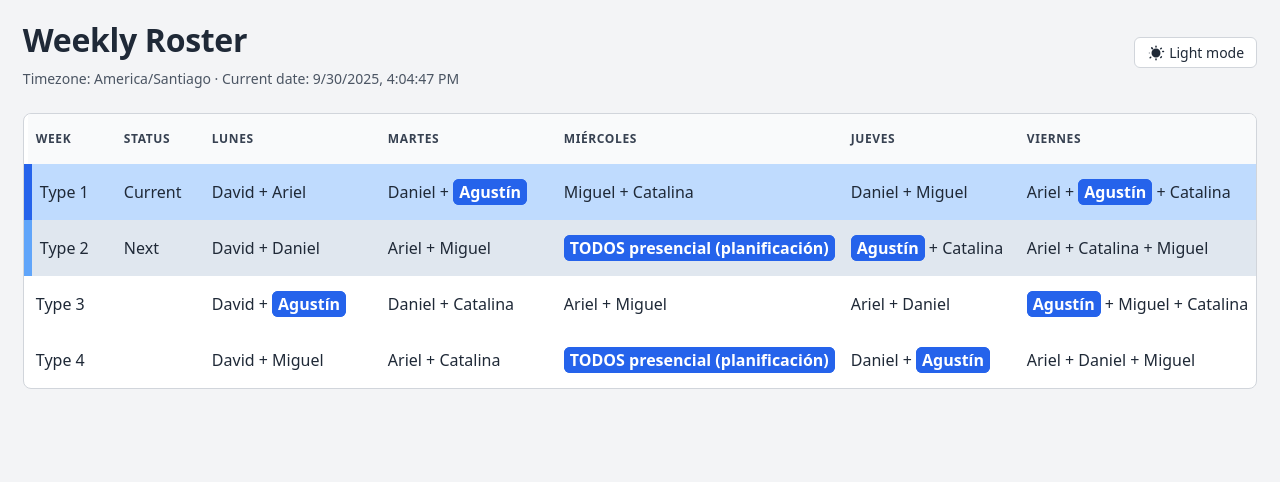
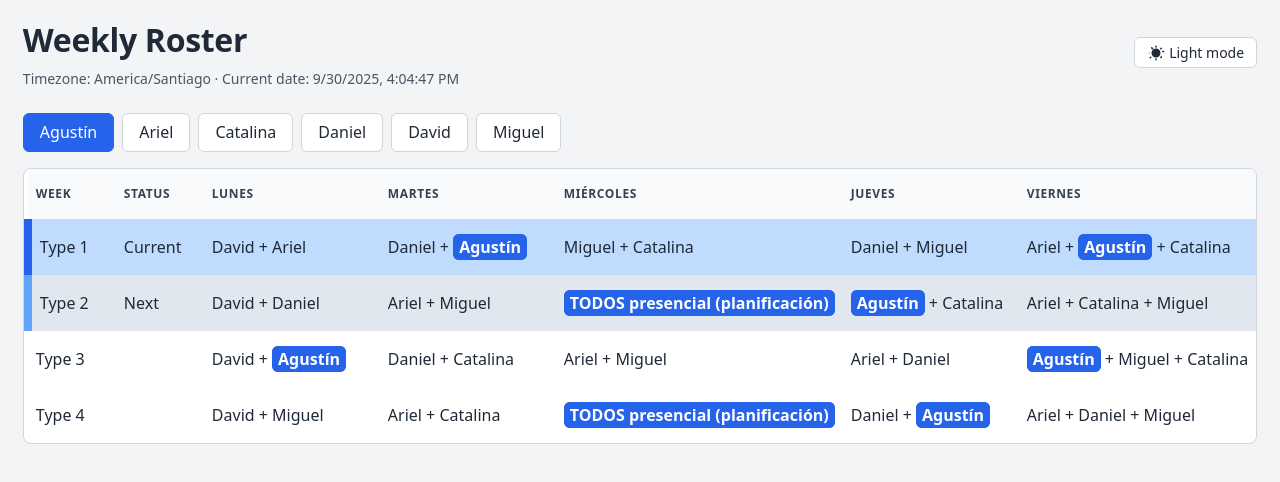
Before and after one commit to aquiroz-capex/weekly-roster-v2, a React (Vite) app: page / in a window 1280 px wide. Shown: the top 482 px of the page. Built offline with nearby package versions, Linux system fonts and the light colour scheme.

Commit message:
feat: implement member selection and filtering in the rotation table

```diff
--- a/src/App.tsx
+++ b/src/App.tsx
@@ -14,6 +14,28 @@ const App: React.FC = () => {
       return 'dark';
     }
     return 'light';
+  });
+
+  const members = useMemo(() => {
+    const names = new Set<string>();
+    config.schedule.forEach((week) => {
+      Object.values(week.days).forEach((cell) => {
+        cell.split('+').forEach((name) => {
+          const trimmed = name.trim();
+          if (
+            trimmed &&
+            trimmed !== 'TODOS presencial (planificación)' &&
+            !/^TODOS/i.test(trimmed)
+          ) {
+            names.add(trimmed);
+          }
+        });
+      });
+    });
+    return Array.from(names).sort((a, b) => a.localeCompare(b, 'es'));
+  }, []);
+  const [selectedMember, setSelectedMember] = useState<string>(() => {
+    return members.includes('Agustín') ? 'Agustín' : (members[0] || '');
   });
 
   useEffect(() => {
@@ -35,6 +57,9 @@ const App: React.FC = () => {
     () => getCurrentAndNextWeekIndices(now, config.anchorDate),
     [now]
   );
+
+  const normalize = (str: string) => str.normalize('NFD').replace(/\p{Diacritic}/gu, '');
+  const selectedNorm = selectedMember ? normalize(selectedMember).toLowerCase() : null;
 
   return (
     <main className="app-main">
@@ -59,6 +84,36 @@ const App: React.FC = () => {
           {theme === 'dark' ? 'Dark' : 'Light'} mode
         </button>
       </header>
+
+      <nav className="app-member-tabs" aria-label="Members">
+        <ul style={{ display: 'flex', gap: '0.5rem', margin: '1rem 0', padding: 0, listStyle: 'none' }}>
+          {members.map((member) => {
+            const isActive = selectedMember === member;
+            return (
+              <li key={member}>
+                <button
+                  type="button"
+                  className={isActive ? 'app-member-tab app-member-tab-active' : 'app-member-tab'}
+                  aria-pressed={isActive}
+                  onClick={() => setSelectedMember(isActive ? members[0] : member)}
+                  style={{
+                    padding: '0.4rem 1rem',
+                    borderRadius: '0.375rem',
+                    border: isActive ? '1px solid var(--highlight-border)' : '1px solid var(--border-color)',
+                    background: isActive ? 'var(--highlight-bg)' : 'var(--btn-bg)',
+                    color: isActive ? 'var(--highlight-text)' : 'var(--btn-text)',
+                    fontWeight: 500,
+                    cursor: 'pointer',
+                    transition: 'all 0.15s',
+                  }}
+                >
+                  {member}
+                </button>
+              </li>
+            );
+          })}
+        </ul>
+      </nav>
       <section className="app-table-section" aria-label="4-week rotation table">
         <div className="app-table-container">
           <table
@@ -91,16 +146,14 @@ const App: React.FC = () => {
                     <td className="app-cell app-cell-status" aria-label={status}>{status}</td>
                     {config.weekdays.map((d) => {
                       const cell = week.days[d] ?? '';
-                      const normalize = (str: string) => str.normalize('NFD').replace(/\p{Diacritic}/gu, '');
-                      const userNorm = normalize(config.user).toLowerCase();
                       const cellNorm = normalize(cell).toLowerCase();
-                      if (cellNorm.includes(userNorm)) {
-                        const regex = new RegExp(`(${config.user})`, 'giu');
+                      if (selectedNorm && cellNorm.includes(selectedNorm)) {
+                        const regex = new RegExp(`(${selectedMember})`, 'giu');
                         const parts = cell.split(regex);
                         return (
                           <td key={d} className="app-cell">
                             {parts.map((part, i) =>
-                              normalize(part).toLowerCase() === userNorm ? (
+                              normalize(part).toLowerCase() === selectedNorm ? (
                                 <span
                                   key={i}
                                   className={
```
